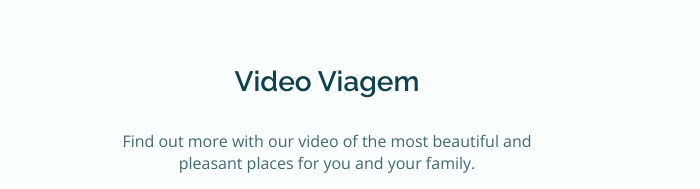
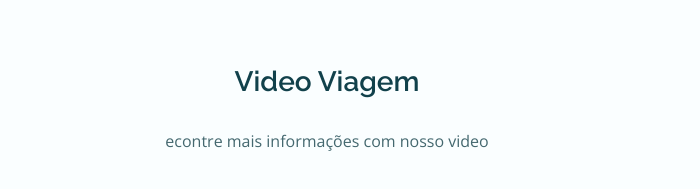
Before and after one commit to mayaralbueno/Travel-Website, a plain HTML site: page index.html in a window 1280 px wide. Shown: the part 2620-2809 px from the top of the page, without its empty margins (313-1013 px from the left). Drawn offline with nearby package versions, Linux system fonts and the light colour scheme.

Commit message:
correção texto html

```diff
--- a/index.html
+++ b/index.html
@@ -199,8 +199,9 @@
                 <h2 class="section__title">Video viagem</h2>
 
                 <div class="video__container container">
-                    <p class="video__description">Find out more with our video of the most beautiful and
-                        pleasant places for you and your family.
+                    <p class="video__description">
+
+                        econtre mais informações com nosso video
                     </p>
 
                     <div class="video__content">
```
